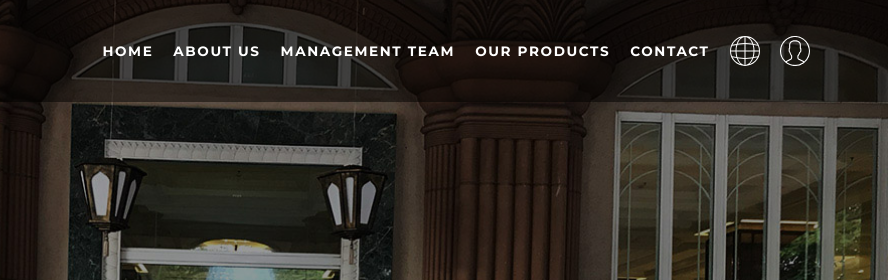
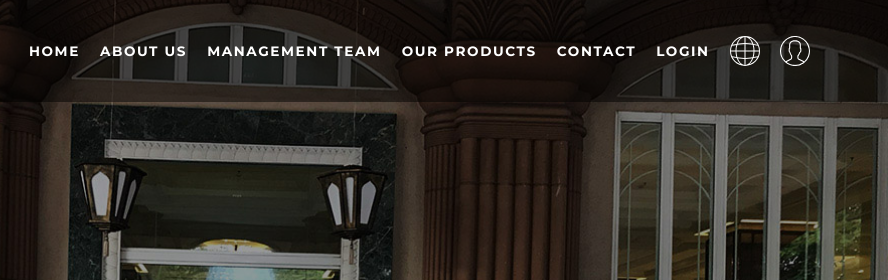
Before and after one commit to khoaiscity/vkids-land, a plain HTML site: page about-us.html in a window 1280 px wide. Shown: the top 280 px of the page, 392-1280 px from the left. Drawn offline with nearby package versions, Linux system fonts and the light colour scheme.

Commit message:
login link

```diff
--- a/about-us.html
+++ b/about-us.html
@@ -64,6 +64,9 @@
               </li>
               <li class="nav-item">
                 <a class="nav-link ml-1" href="contact.html">Contact</a>
+              </li>
+              <li class="nav-item">
+                <a class="nav-link ml-1" href="http://vkids.securelayers.cloud" target="_blank">Login</a>
               </li>
               <li class="nav-item dropdown">
                 <a class="nav-link ml-1 dropdown-toggle language" href="#" id="language"
```
Also changed, not shown: contact.html (+3 -0 lines), index.html (+3 -0 lines), partner1.html (+3 -0 lines), partner2.html (+3 -0 lines), partner3.html (+3 -0 lines), products.html (+3 -0 lines).
